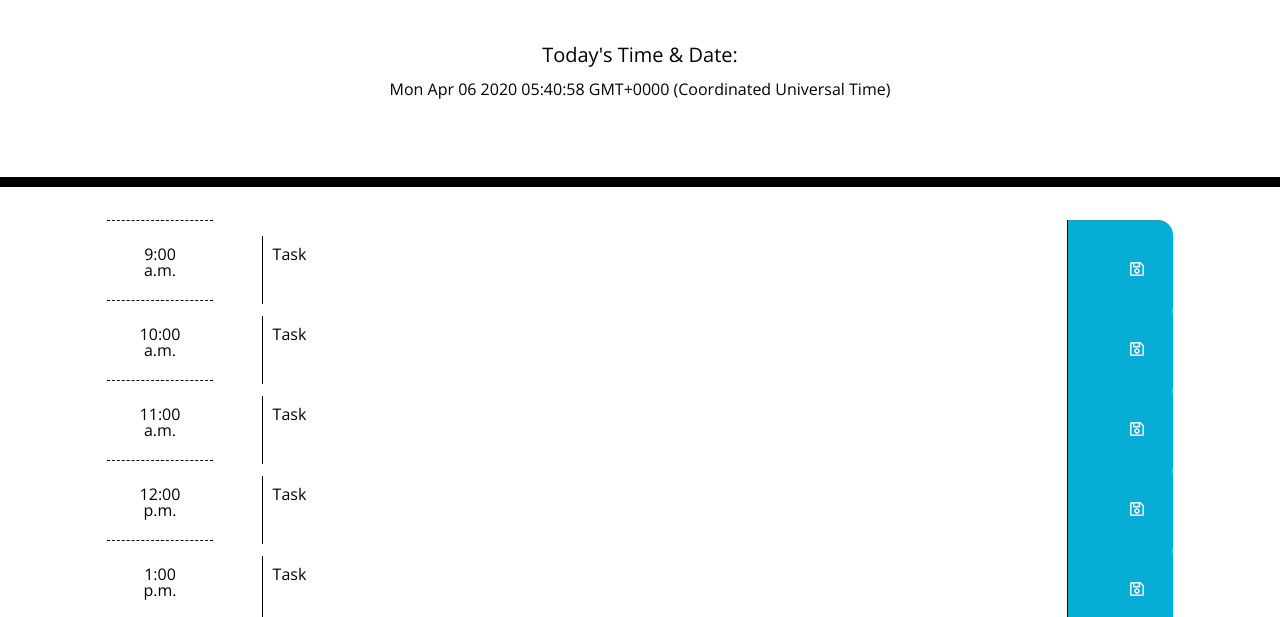
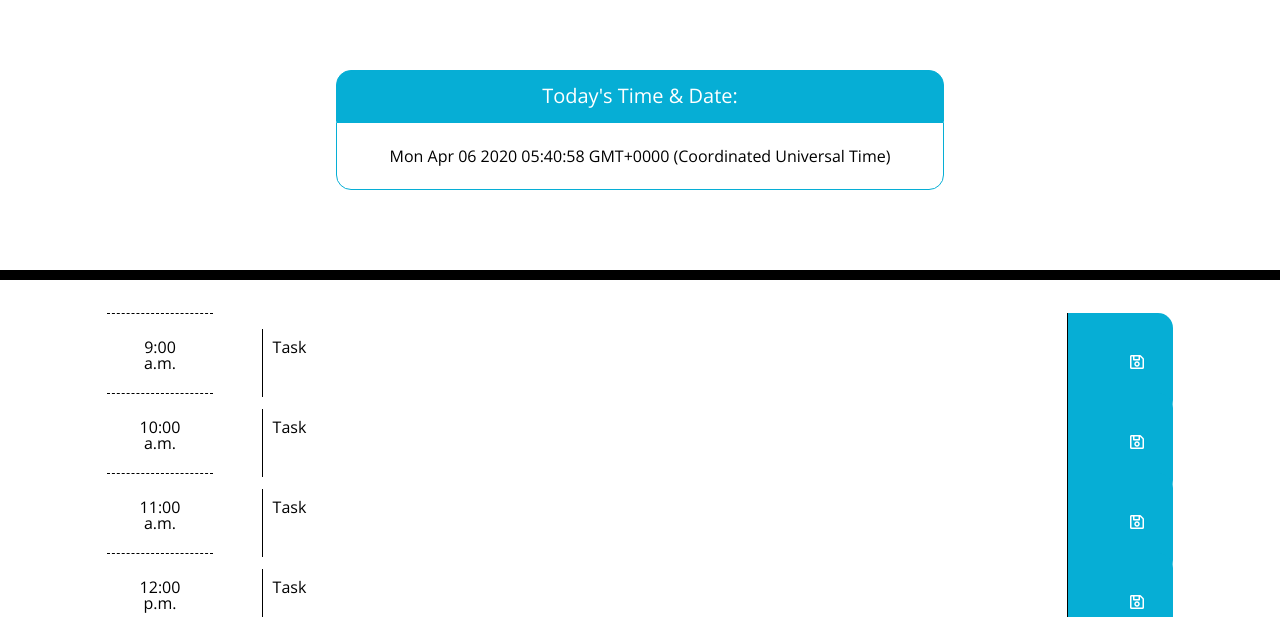
Before and after one commit to Megannh6349/Homework-5, a plain HTML site: page index.html in a window 1280 px wide. Shown: the part 181-798 px from the top of the page. Drawn offline with nearby package versions, Linux system fonts and the light colour scheme.

Commit message:
added stylization to current time

```diff
--- a/style.css
+++ b/style.css
@@ -11,6 +11,31 @@ textarea {
   color: #000000;
   border-left: 1px solid black;
   padding: 10px;
+}
+
+#currentDay {
+  border: 1px solid #06AED5;
+  border-top-left-radius: 15px;
+  border-top-right-radius: 15px;
+  background-color: #06AED5;
+  color: white;
+  text-align: center;
+  padding: 15px;
+  max-width: 50%;
+  margin: auto;
+  margin-top: 25px;
+}
+
+#displayJsDate {
+  border: 1px solid #06AED5;
+  border-bottom-left-radius: 15px;
+  border-bottom-right-radius: 15px;
+  background-color: white;
+  text-align: center;
+  padding: 25px;
+  max-width: 50%;
+  margin: auto;
+  margin-bottom: 0px;
 }
 
 .jumbotron {
```
Also changed, not shown: index.html (indentation only).
